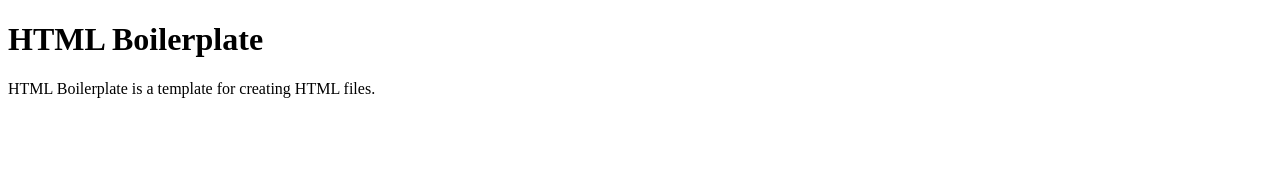
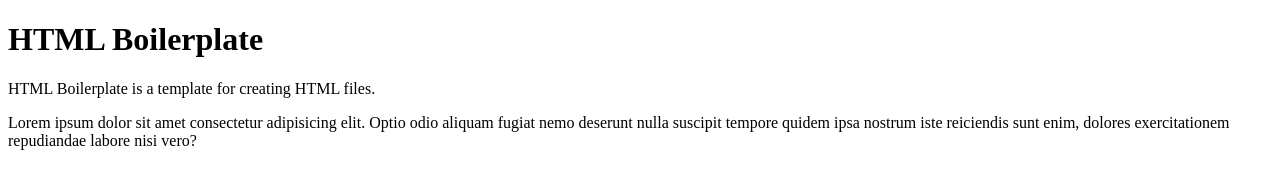
Before and after one commit to babamovandrej/odin_projects, a plain HTML site: page html_boilerplate/index.html in a window 1280 px wide. Drawn offline with Linux system fonts and the light colour scheme.

Commit message:
Added another paragraph to the boilerplate file

```diff
--- a/html_boilerplate/index.html
+++ b/html_boilerplate/index.html
@@ -7,5 +7,6 @@
     <body>
         <h1>HTML Boilerplate</h1>
         <p>HTML Boilerplate is a template for creating HTML files.</p>
+        <p>Lorem ipsum dolor sit amet consectetur adipisicing elit. Optio odio aliquam fugiat nemo deserunt nulla suscipit tempore quidem ipsa nostrum iste reiciendis sunt enim, dolores exercitationem repudiandae labore nisi vero?</p>
     </body>
 </html>
```
